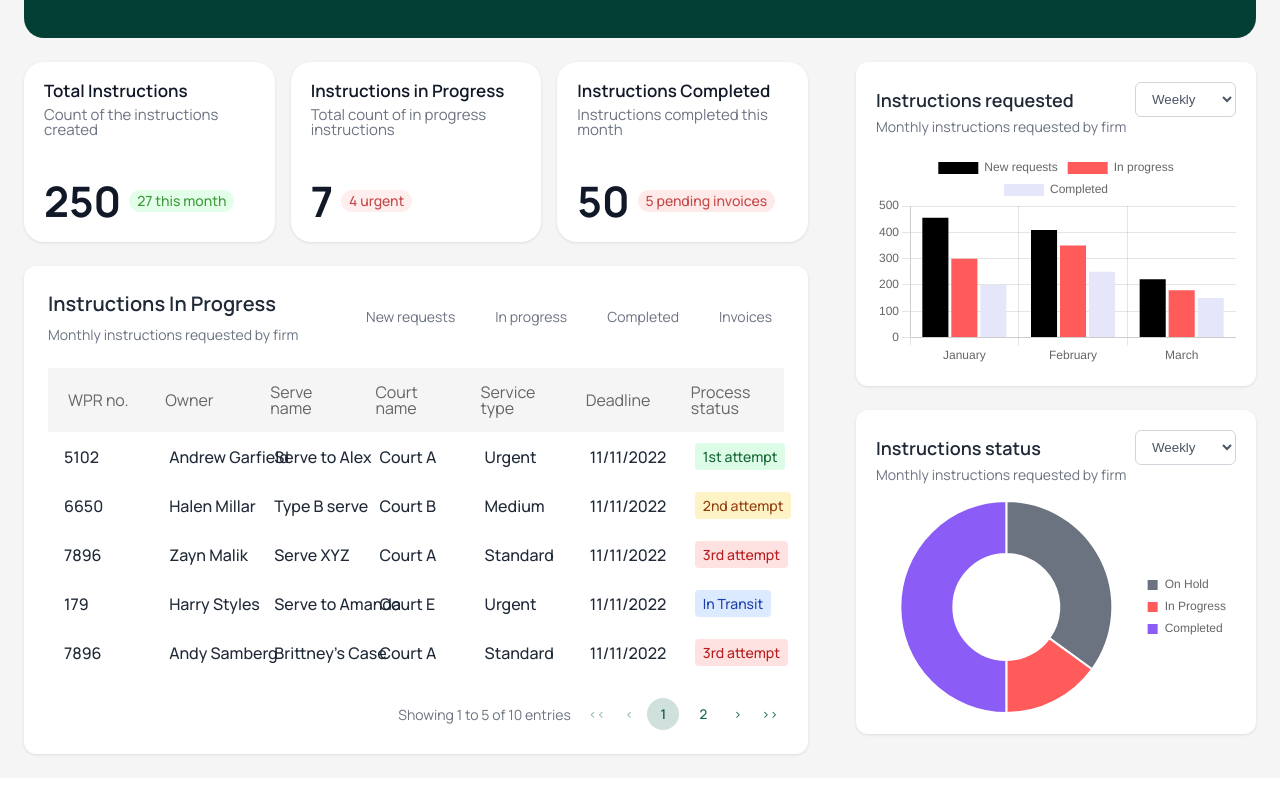
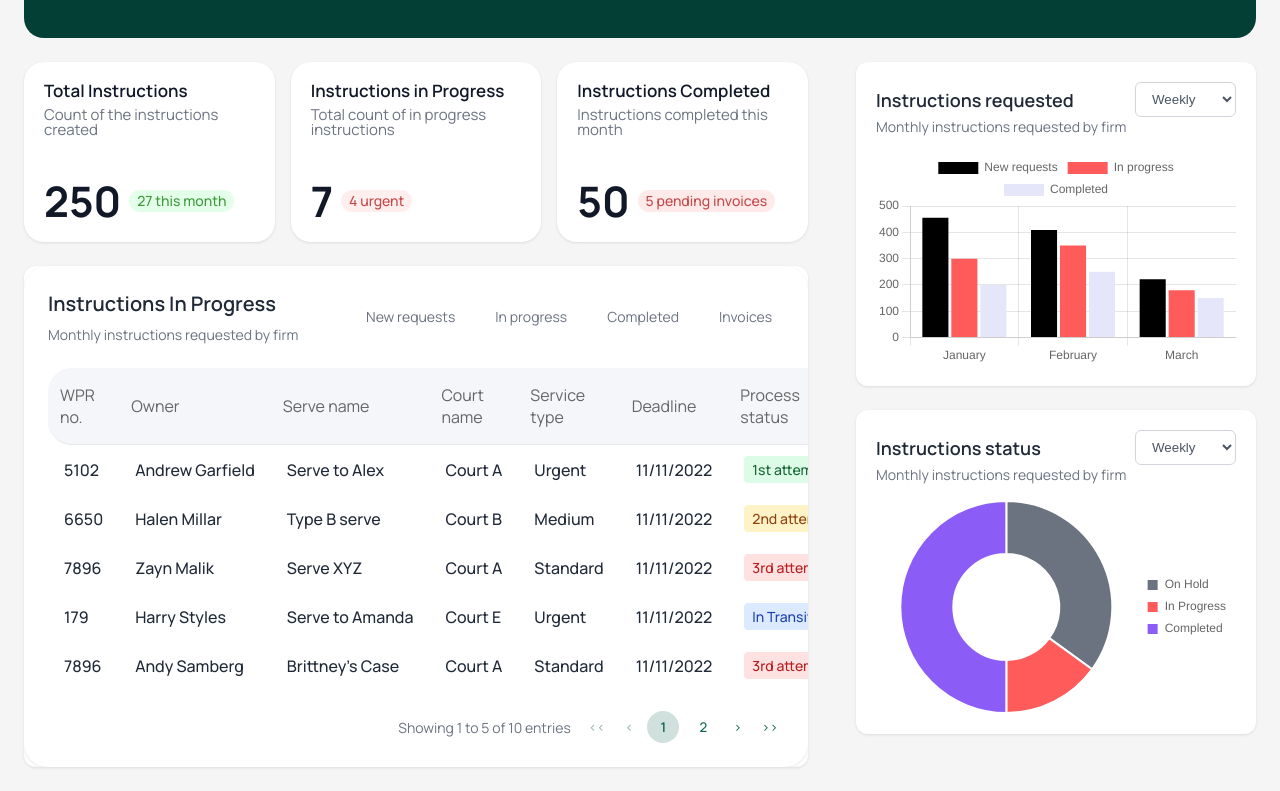
Before and after one commit to xenon-dev-repos/weprocess-web-fe, a React (Vite) app: page /dashboard in a window 1280 px wide. Shown: the part 300-1091 px from the top of the page. Built offline with nearby package versions, Linux system fonts and the light colour scheme.

Commit message:
borders rounded for header

```diff
--- a/src/components/InstructionsTable.jsx
+++ b/src/components/InstructionsTable.jsx
@@ -1,4 +1,3 @@
-
 import React from 'react';
 import { useState } from 'react';
 import styled from 'styled-components';
@@ -211,7 +210,7 @@ InstructionsTable.propTypes = {
 
 const TableContainer = styled.div`
   background-color: white;
-  border-radius: 12px;
+  border-radius: 24px;
   box-shadow: 0 1px 3px rgba(0, 0, 0, 0.1);
   overflow: hidden;
   display: flex;
@@ -219,7 +218,7 @@ const TableContainer = styled.div`
   height: 100%;
 
   @media (max-width: 768px) {
-    border-radius: 10px;
+    border-radius: 16px;
   }
 `;
 
@@ -383,50 +382,43 @@ const EmptyStateContainerRow = styled.tr`
 
 const Table = styled.table`
   width: 100%;
-  border-collapse: collapse;
-
-  @media (min-width: 1025px) {
-    table-layout: fixed;
-    width: 100%;
-  }
-
-
-  @media (max-width: 1024px) {
-    table-layout: auto;
-    min-width: 1024px;
-  }
+  border-collapse: separate;
+  border-spacing: 0;
 `;
 
 const TableHead = styled.thead`
-  background-color: #F5F5F5;
+  // background-color: #f5f6fa;
 `;
 
 const TableHeaderCell = styled.th`
-  padding: 12px 16px;
+  padding: 16px 12px;
   font-family: 'Manrope', sans-serif;
   color: #656565;
   font-weight: 400;
   font-size: 16px;
-  line-height: 100%;
-  letter-spacing: 0%;
-  padding: 16px 12px;
+  background: #f5f6fa;
   text-align: ${props => props.align || 'left'};
   vertical-align: middle;
   width: ${props => props.width || 'auto'};
+  border-bottom: 1px solid #e5e7eb;
 
   &:first-child {
-    padding-left: 20px;
+    border-top-left-radius: 24px;
+    border-bottom-left-radius: 24px;
+
+  }
+  &:last-child {
+    border-top-right-radius: 24px;
+    border-bottom-right-radius: 24px;
   }
 
   @media (max-width: 1024px) {
     padding: 10px 14px;
   }
-
   @media (max-width: 768px) {
     padding: 10px 12px;
     font-size: 13px;
   }
-
   @media (max-width: 480px) {
     padding: 8px 10px;
     font-size: 12px;
```
